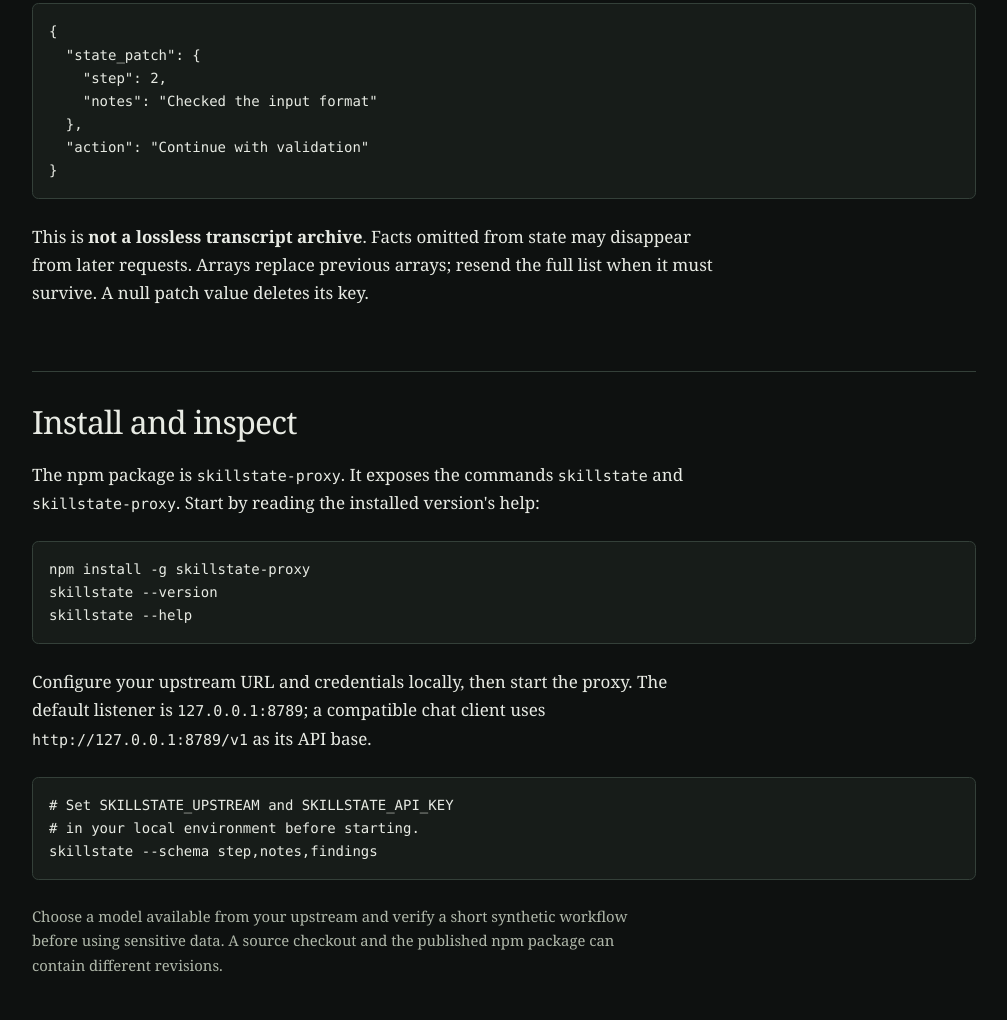
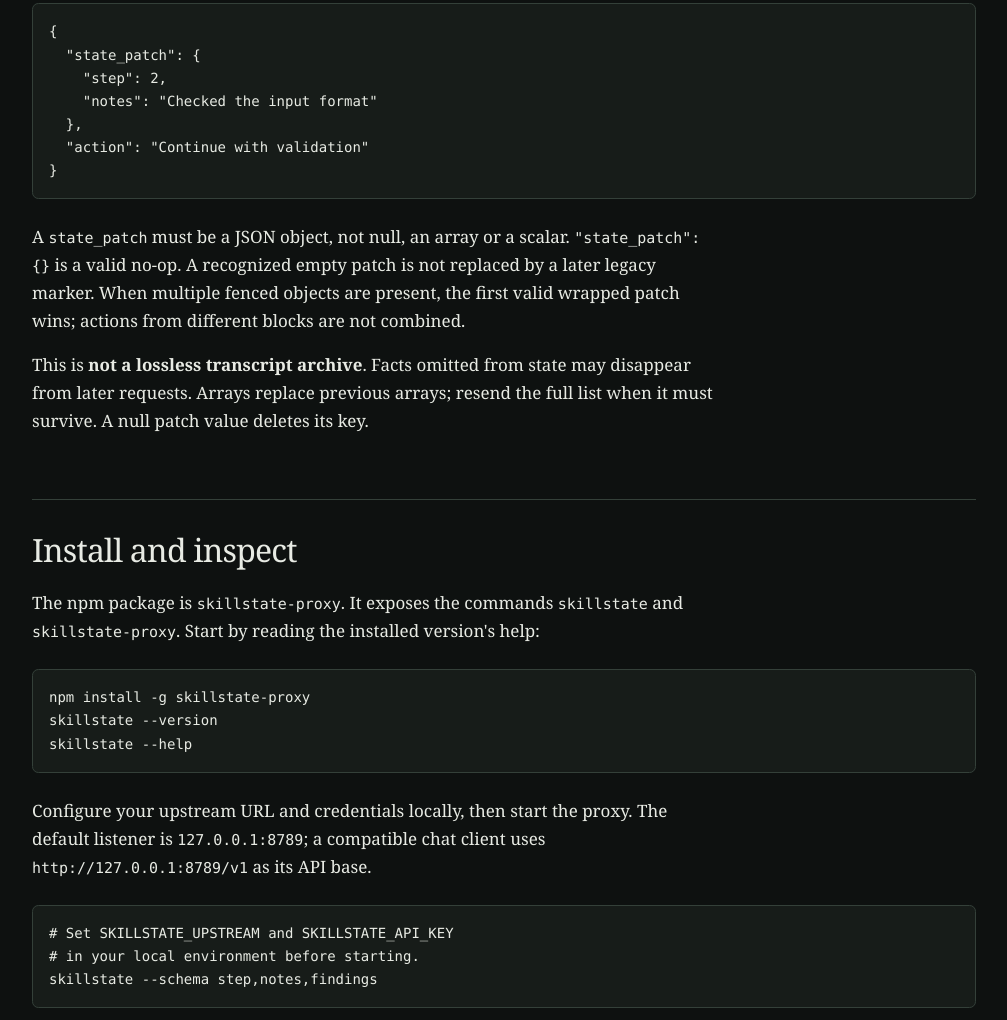
Before and after one commit to NosytLabs/skillstate-proxy, a website: page docs/index.html in a window 1280 px wide. Shown: the part 902-1922 px from the top of the page, without its empty margins (136-1143 px from the left). Drawn offline with Linux system fonts and the light colour scheme.

Commit message:
Document valid no-op patches and explicit wrapper selection boundaries

```diff
--- a/docs/index.html
+++ b/docs/index.html
@@ -56,6 +56,10 @@
   },
   "action": "Continue with validation"
 }</code></pre>
+      <p>A <code>state_patch</code> must be a JSON object, not null, an array or a scalar.
+        <code>"state_patch": {}</code> is a valid no-op. A recognized empty patch is not replaced
+        by a later legacy marker. When multiple fenced objects are present, the first valid
+        wrapped patch wins; actions from different blocks are not combined.</p>
       <p>This is <strong>not a lossless transcript archive</strong>. Facts omitted from state may disappear from later requests. Arrays replace previous arrays; resend the full list when it must survive. A null patch value deletes its key.</p>
     </section>
     <section id="install" aria-labelledby="install-title">
```
